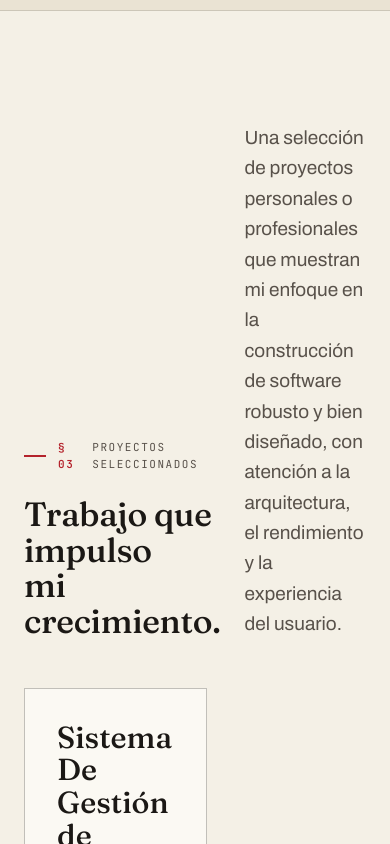
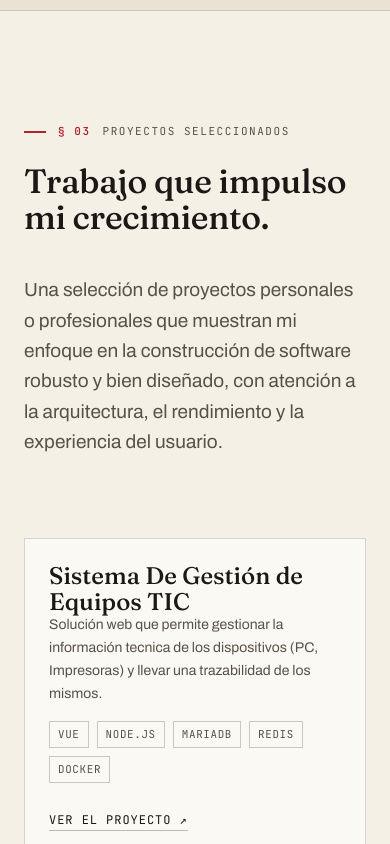
Before and after one commit to Basthian-Developer/portafolio, a React (Vite) app in the folder Codigo/: page / in a window 390 px wide. Shown: the part 3220-4064 px from the top of the page. Built offline with nearby package versions, Linux system fonts and the light colour scheme.

Commit message:
Version 1.2 (Correciones con tailwind en proyectos)

```diff
--- a/Codigo/src/App.tsx
+++ b/Codigo/src/App.tsx
@@ -48,9 +48,9 @@ const skillGroups: SkillGroup[] = [
     category: "Lenguajes",
     code: "LANG",
     items: [
-      { name: "TypeScript"},
+      { name: "TypeScript" },
       { name: "Python", core: true },
-      { name: "SQL"},
+      { name: "SQL" },
     ],
   },
   {
@@ -76,7 +76,7 @@ const skillGroups: SkillGroup[] = [
     category: "Datos",
     code: "DATA",
     items: [
-      { name: "PostgreSQL"},
+      { name: "PostgreSQL" },
       { name: "Redis", core: true },
       { name: "MariaDB", core: true },
       { name: "SQL Server" },
@@ -400,22 +400,40 @@ function Skills() {
 }
 
 function ProjectCard({ project }: { project: Project }) {
-  const isFeature = project.size === "feature";
   return (
-    <article className={`project project--${project.size}`}>
-      <div className="project__body">
-        <h3 className="project__title">{project.title}</h3>
-        <p className="project__desc">{isFeature ? project.problem : project.description}</p>
-        {isFeature && <p className="project__desc">{project.description}</p>}
-        <div className="project__tags">
-          {project.technologies.map((t) => (
-            <span className="project__tag" key={t}>{t}</span>
+    <article className="flex h-full flex-col border border-black/15 bg-[#FBF9F3] transition-colors duration-300 hover:border-[#1B1815]">
+      <div className="flex flex-1 flex-col gap-4 p-6">
+        <div>
+          <h3 className="font-serif text-[clamp(1.5rem,2.4vw,2.1rem)] font-medium leading-[1.08]">
+            {project.title}
+          </h3>
+
+          <p className="mt-3 max-w-[52ch] text-sm leading-relaxed text-[#58514A]">
+            {project.description}
+          </p>
+        </div>
+
+        <div className="flex flex-wrap gap-2">
+          {project.technologies.map((technology) => (
+            <span
+              key={technology}
+              className="border border-black/20 px-2 py-1 font-mono text-[0.68rem] uppercase tracking-[0.06em] text-[#58514A]"
+            >
+              {technology}
+            </span>
           ))}
         </div>
-        {isFeature}
-        <div className="project__links">
+
+        <div className="mt-auto pt-2">
           {project.githubUrl && (
-            <a href={project.githubUrl} className="text-link" target="_blank" rel="noreferrer">Ver el proyecto ↗</a>
+            <a
+              href={project.githubUrl}
+              className="relative inline-block pb-[3px] font-mono text-xs uppercase tracking-[0.08em] text-[#1B1815] transition-colors duration-200 after:absolute after:bottom-0 after:left-0 after:h-px after:w-full after:bg-black/25 after:transition-colors hover:text-[#B4232C] hover:after:bg-[#B4232C]"
+              target="_blank"
+              rel="noreferrer"
+            >
+              Ver el proyecto ↗
+            </a>
           )}
         </div>
       </div>
@@ -425,28 +443,42 @@ function ProjectCard({ project }: { project: Project }) {
 
 function Projects() {
   return (
-    <section className="section" id="projects">
-      <div className="wrap">
-        <div className="section__head">
-          <div>
+    <section className="border-b border-black/15 py-28">
+      <div className="mx-auto max-w-[1320px] px-8 max-md:px-6">
+        <div className="mb-20 flex items-end justify-between gap-6 max-md:flex-col max-md:items-start">
+          <div className="flex flex-col gap-10 md:flex-row md:items-end md:justify-between md:gap-16">
+            <div className="md:flex-1">
+              <Reveal>
+                <span className="mb-6 flex items-center gap-3 font-mono text-[0.6875rem] uppercase tracking-[0.14em] text-[#58514A]">
+                  <span className="h-0.5 w-[22px] shrink-0 bg-[#B4232C]" />
+                  <span className="font-semibold text-[#B4232C]">§ 03</span>
+                  Proyectos seleccionados
+                </span>
+              </Reveal>
+
+              <Reveal>
+                <h2 className="font-serif text-[clamp(2.1rem,4.6vw,3.4rem)] font-medium leading-[1.06] tracking-[-0.01em]">
+                  Trabajo que impulso
+                  <br />
+                  mi crecimiento.
+                </h2>
+              </Reveal>
+            </div>
+
             <Reveal>
-              <span className="eyebrow"><span className="folio">§ 03</span> Proyectos seleccionados</span>
-            </Reveal>
-            <Reveal>
-              <h2 className="section-title">Trabajo que impulso<br />mi crecimiento.</h2>
+              <p className="max-w-[46ch] text-[1.1875rem] leading-[1.6] text-[#58514A] md:flex-1">
+                Una selección de proyectos personales o profesionales que muestran mi
+                enfoque en la construcción de software robusto y bien diseñado, con
+                atención a la arquitectura, el rendimiento y la experiencia del usuario.
+              </p>
             </Reveal>
           </div>
-          <Reveal>
-            <p className="lede">
-              Una selección de proyectos personales o profesionales que muestran mi enfoque en la construcción de software robusto y bien diseñado, con atención a la arquitectura, el rendimiento y la experiencia del usuario.
-            </p>
-          </Reveal>
         </div>
 
-        <div className="projects__grid">
-          {projects.map((p) => (
-            <Reveal key={p.id} className={`project--${p.size}-wrap`}>
-              <ProjectCard project={p} />
+        <div className="grid grid-cols-1 gap-6 md:grid-cols-2 lg:grid-cols-3">
+          {projects.map((project) => (
+            <Reveal key={project.id} className="h-full">
+              <ProjectCard project={project} />
             </Reveal>
           ))}
         </div>
```
